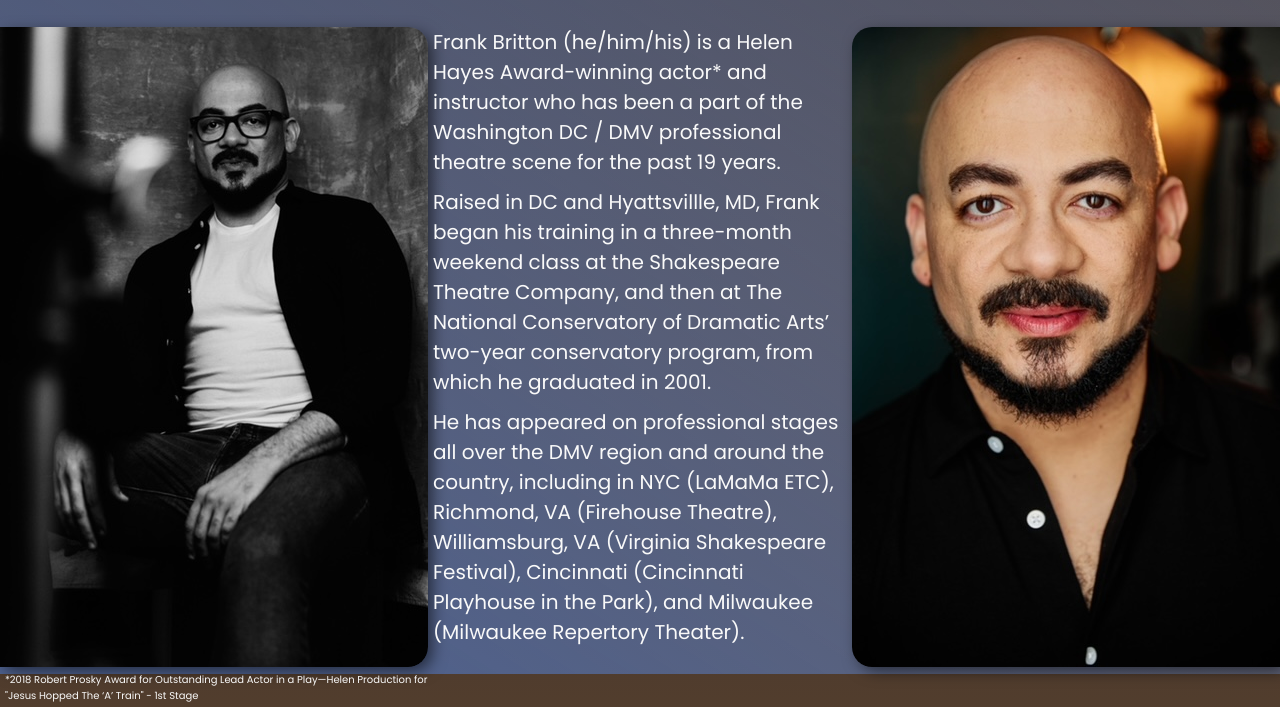
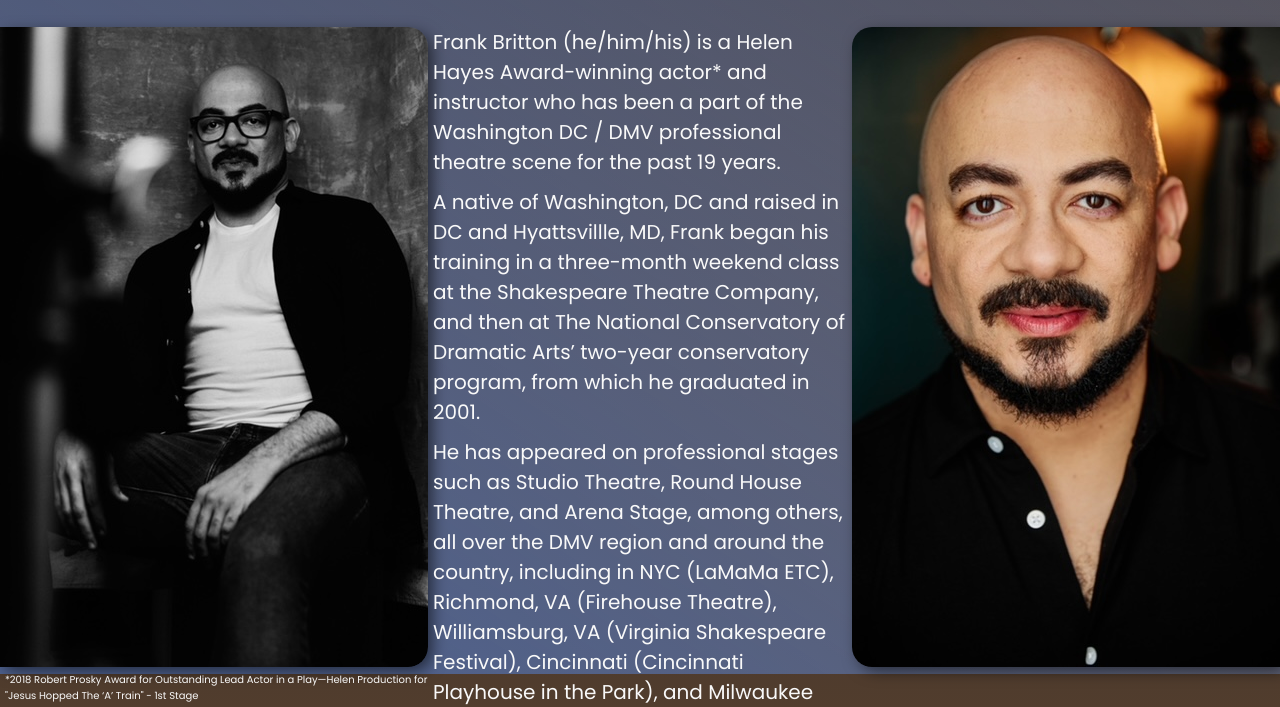
Before and after one commit to benlurye/actor_frank_britton, a plain HTML site: page index.html in a window 1280 px wide. Shown: the part 126-833 px from the top of the page. Drawn offline with Linux system fonts and the light colour scheme.

Commit message:
Update index.html

```diff
--- a/index.html
+++ b/index.html
@@ -51,9 +51,9 @@
    <div class="bio col-4">
     <p>
     Frank Britton (he/him/his) is a Helen Hayes Award-winning actor* and instructor who has been a part of the Washington DC / DMV professional theatre scene for the past 19 years.</p>
-    <p>Raised in DC and Hyattsvillle, MD, Frank began his training in a three-month weekend class at the <a href="https://www.shakespearetheatre.org/" target="_blank">Shakespeare Theatre Company</a>, and then at <a  href="https://theconservatory.org/" target="_blank">The National Conservatory of Dramatic Arts</a>’ two-year conservatory program, from which he graduated in 2001.
+    <p>A native of Washington, DC and raised in DC and Hyattsvillle, MD, Frank began his training in a three-month weekend class at the <a href="https://www.shakespearetheatre.org/" target="_blank">Shakespeare Theatre Company</a>, and then at <a  href="https://theconservatory.org/" target="_blank">The National Conservatory of Dramatic Arts</a>’ two-year conservatory program, from which he graduated in 2001.
     </p>
-    <p>He has appeared on professional stages all over the DMV region and around the country, including in NYC (<a href="https://www.lamama.org/" target="_blank">LaMaMa</a> ETC), Richmond, VA (<a href="https://www.firehousetheatre.org/" target="_blank">Firehouse Theatre</a>), Williamsburg, VA (<a href="https://www.wm.edu/as/vsf/" target="_blank">Virginia Shakespeare Festival</a>), Cincinnati (<a href="https://www.cincyplay.com/" target="_blank">Cincinnati Playhouse in the Park</a>), and Milwaukee (<a href="https://www.milwaukeerep.com/" target="_blank">Milwaukee Repertory Theater</a>).
+    <p>He has appeared on professional stages such as Studio Theatre, Round House Theatre, and Arena Stage, among others, all over the DMV region and around the country, including in NYC (<a href="https://www.lamama.org/" target="_blank">LaMaMa</a> ETC), Richmond, VA (<a href="https://www.firehousetheatre.org/" target="_blank">Firehouse Theatre</a>), Williamsburg, VA (<a href="https://www.wm.edu/as/vsf/" target="_blank">Virginia Shakespeare Festival</a>), Cincinnati (<a href="https://www.cincyplay.com/" target="_blank">Cincinnati Playhouse in the Park</a>), and Milwaukee (<a href="https://www.milwaukeerep.com/" target="_blank">Milwaukee Repertory Theater</a>).
     </p>
    </div>
 
```
